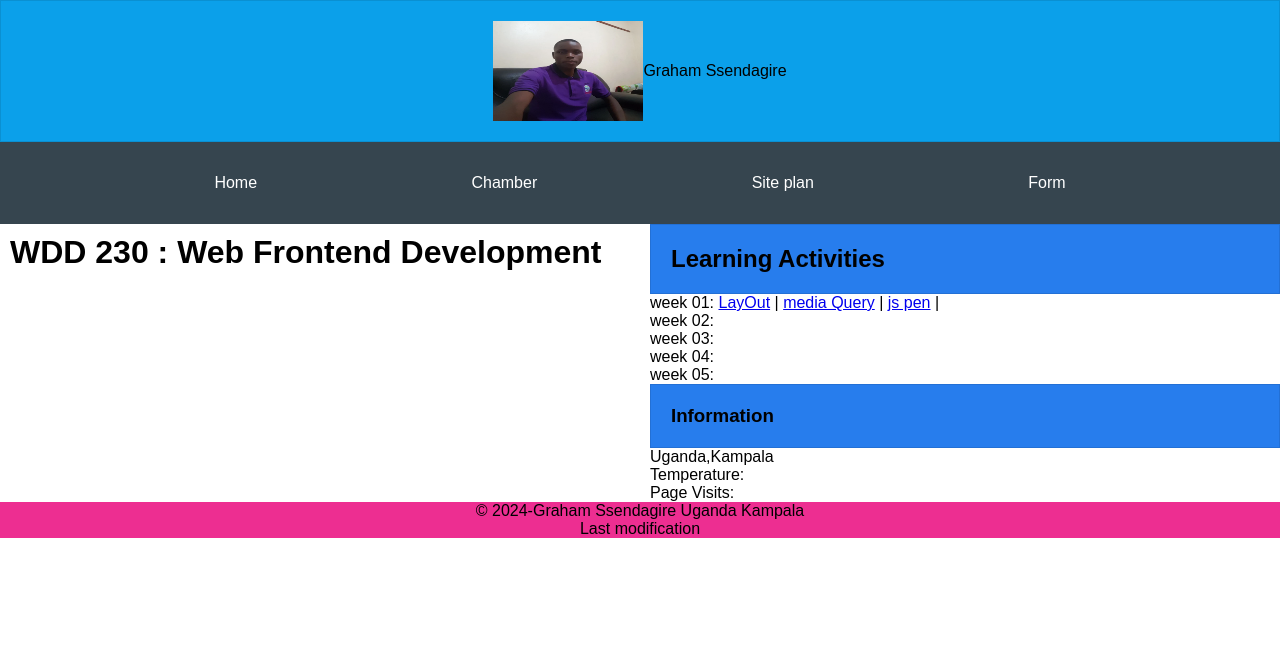
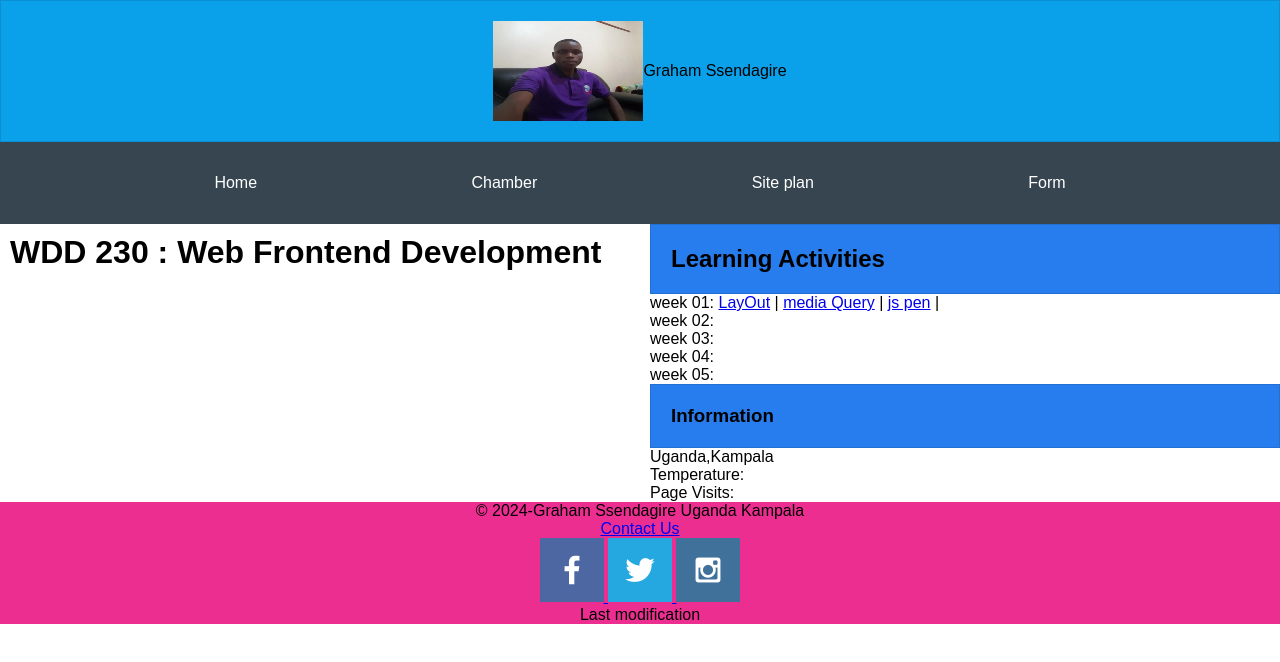
Before and after one commit to grahamssendagire/wdd230, a plain HTML site: page index.html in a window 1280 px wide. Drawn offline with Linux system fonts and the light colour scheme.

Commit message:
added contact info

```diff
--- a/index.html
+++ b/index.html
@@ -76,6 +76,18 @@
     </main>
     <footer>
         <p> &copy; 2024-Graham Ssendagire Uganda Kampala</p>
+        <p><a href="contactus.html">Contact Us</a></p>
+       <div class="social">
+       <a href="https://facebook.com" target="_blank">
+        <img src="images/facebook.png" alt="fb icon">
+      </a>
+        <a href="https://twitter.com" target="_blank">
+        <img src="images/twitter.png" alt="twitter icon">
+    </a>
+    <a href="https://instagram.com" target="_blank">
+        <img src="images/instagram.png" alt="instagram icon">
+    </a>
+    </div>
         <p> Last modification </p>
     </footer>
     <script src="scripts/getDates.js"></script>
```
Also changed, not shown: images/facebook.png (added), images/instagram.png (added), images/twitter.png (added).
